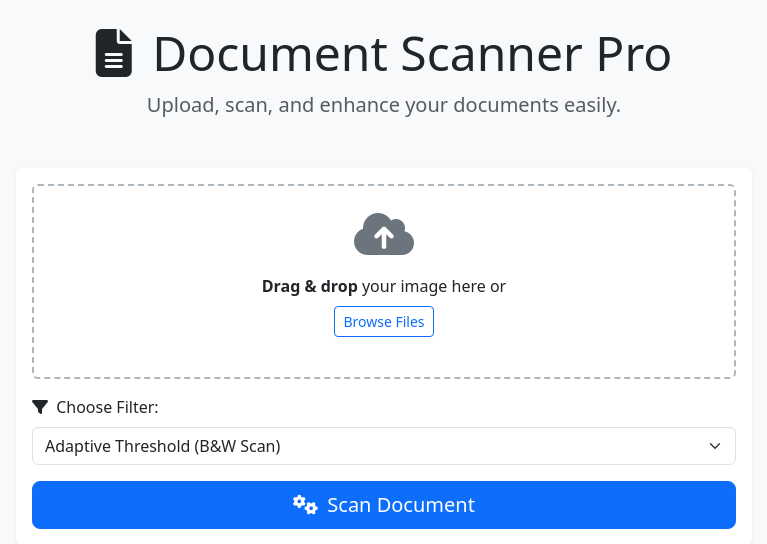
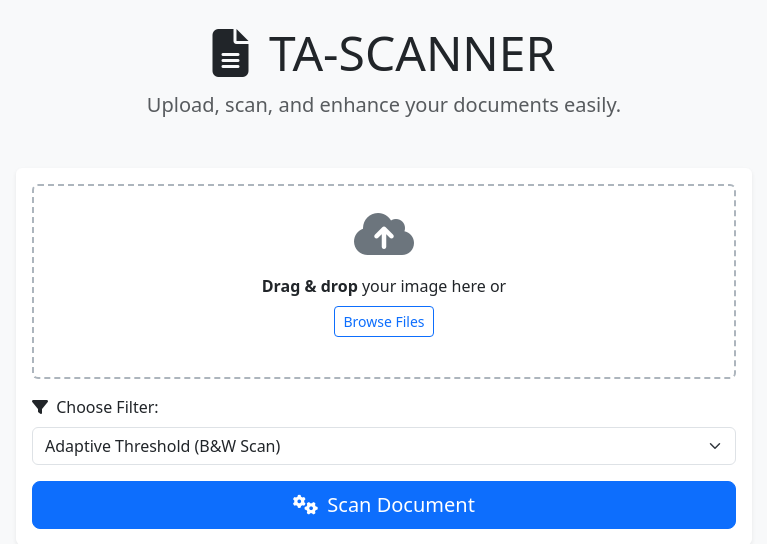
Before and after one commit to Aziz-Benamira/smart-doc-scanner-ocr-ai, a Flask app: page / in a window 1280 px wide. Shown: the top 544 px of the page, without its empty margins (256-1023 px from the left). Run offline with Flask 3, Linux system fonts and the light colour scheme; some libraries are stand-ins or nearby versions.

Commit message:
ta-scanner

```diff
--- a/App_without_OCR/templates/index.html
+++ b/App_without_OCR/templates/index.html
@@ -11,7 +11,7 @@
 <body>
     <div class="container mt-4">
         <header class="text-center mb-5">
-            <h1 class="display-5"><i class="fas fa-file-alt me-2"></i> Document Scanner Pro</h1>
+            <h1 class="display-5"><i class="fas fa-file-alt me-2"></i> TA-SCANNER</h1>
             <p class="lead text-muted">Upload, scan, and enhance your documents easily.</p>
         </header>
 
```
